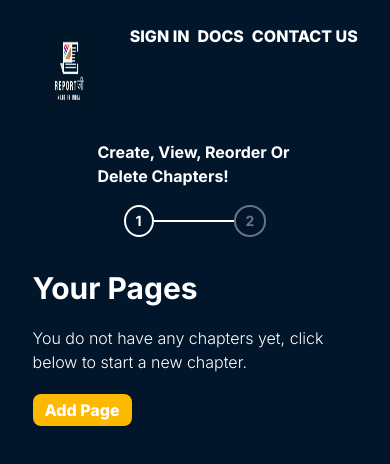
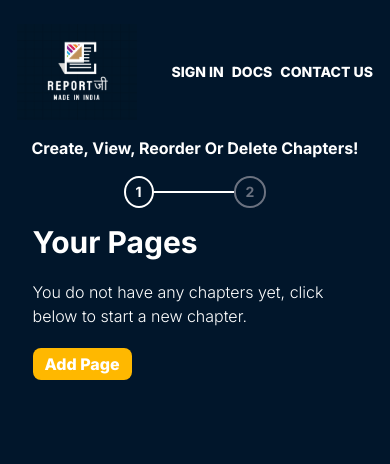
Before and after one commit to vbv-nyk/reportji-frontend, a Next.js app: page /reportgen in a window 390 px wide. Shown: the top 464 px of the page. Built offline with nearby package versions, Linux system fonts and the light colour scheme.

Commit message:
initial mobile ui

```diff
--- a/app/Components/Buttons/ButtonYellow1.tsx
+++ b/app/Components/Buttons/ButtonYellow1.tsx
@@ -2,7 +2,7 @@ import { MouseEventHandler } from "react";
 
 export default function ButtonYellow1({content, onClick } : { content: String, onClick: MouseEventHandler}) {
   return (
-    <button onClick={onClick} className="bg-[#FFB800] md:py-3 md:px-12 text-lg text-white font-extrabold rounded-3xl">
+    <button onClick={onClick} className="bg-[#FFB800] py-2 px-4 md:py-3 md:px-12 text-lg text-white font-extrabold rounded-xl">
       {content}
     </button>
   );
--- a/app/Components/Navbar.tsx
+++ b/app/Components/Navbar.tsx
@@ -6,8 +6,8 @@ export default function Navbar() {
     window.open(`${BACKEND_URL}/auth/google`, "_self");
   }
   return (
-    <div className="flex flex-wrap justify-center gap-2 items-center md:px-10 font-extrabold text-white uppercase">
-        <button className="uppercase" onClick={login}>Sign In</button>
+    <div className="flex flex-wrap text-sm justify-center gap-2 items-center md:px-10 font-extrabold text-white uppercase">
+        <button className="uppercase " onClick={login}>Sign In</button>
       <button className="uppercase">Docs</button>
       <button className="uppercase">Contact Us</button>
     </div>
--- a/app/reportgen/ViewPages/ViewPages.tsx
+++ b/app/reportgen/ViewPages/ViewPages.tsx
@@ -88,7 +88,7 @@ export default function ViewPages(props: ReportGenCommonProps) {
     );
   }
   return (
-    <div className="flex flex-col gap-5">
+    <div className="w-full flex flex-col gap-5">
       {PageList}
       <div className="flex gap-4">
         <ButtonYellow2 onClick={newChapter} content={"Add Page"} />
--- a/app/reportgen/common.tsx
+++ b/app/reportgen/common.tsx
@@ -17,8 +17,8 @@ import { CurrentView } from "./types";
 
 export function Common() {
   return (
-    <div className="flex flex-col gap-8 items-center">
-      <p className="text-white font-bold">
+    <div className="w-full flex flex-col gap-8 items-center">
+      <p className="w-full  text-center text-white font-bold">
         Just A Few Steps Away From Getting Your Report Ready !
       </p>
     </div>
--- a/app/reportgen/page.tsx
+++ b/app/reportgen/page.tsx
@@ -48,10 +48,10 @@ export default function Page() {
     switch(currentView) {
       case CurrentView.SHOW_PAGES_VIEW:
           return <>
-              <div className="self-end place-content-end row-start-2 row-end-3 col-start-2 col-end-4">
+              <div className="">
                 <ViewPagesHeader {...props} />
               </div>
-            <div className="flex items-center justify-center row-start-3 row-end-4 col-start-2 col-end-4">
+            <div className="flex items-center justify-center">
               <Progress pageNumber={currentView} />
             </div>
           </>
@@ -79,20 +79,15 @@ export default function Page() {
   }, [currentView])
   return (
     <ApolloProvider client={client}>
-      <div className="pt-6 bg-[#01162B] flex flex-col gap-4 min-h-screen h-max">
-        <div className=" grid grid-rows-[230px_0px] grid-cols-2">
-          <div className={`grid grid-cols-4 grid-rows-[100px_50px_${displayRow}px] row-start-1 row-end-3 col-start-1 col-end-3`}>
-            <div className="pl-10 row-start-1 row-end-3 col-start-1 col-end-2">
+      <div className="pt-6 bg-[#01162B] flex flex-col gap-4 h-screen">
+        <div className="flex justify-around">
               <Logo2 />
-            </div>
-            <div className="w-full justify-self-end col-start-2 col-end-5 max-w-[500px] ">
               <Navbar />
-            </div>
-            {HeaderSection()}
-          </div>
         </div>
-        <div className="h-full col-start-1 pb-5 col-end-3 w-10/12 mx-auto">
+        {HeaderSection()}
+        <div className="h-full w-10/12 flex mx-auto">
           {currentView == CurrentView.SHOW_PAGES_VIEW && (
+
             <ViewPages {...props} />
           )}
           {currentView == CurrentView.ENTER_CHAPTER_VIEW && (
--- a/app/reportgen/step1.tsx
+++ b/app/reportgen/step1.tsx
@@ -1,31 +1,45 @@
 import { Dispatch, SetStateAction, useRef } from "react";
 import ButtonYellow1 from "../Components/Buttons/ButtonYellow1";
-import {  ReportGenCommonProps } from "./common";
+import { ReportGenCommonProps } from "./common";
 import { Page } from "../types/types";
 import { CurrentView } from "./types";
 
-export default function Step1(props: ReportGenCommonProps){
+export default function Step1(props: ReportGenCommonProps) {
   const chapterNameRef = useRef<HTMLInputElement>(null);
-    const {setCurrentView, pages, setPages, currentPage, } = props;
+  const { setCurrentView, pages, setPages, currentPage } = props;
   function nextPage() {
-        if(!chapterNameRef.current) {
+    if (!chapterNameRef.current) {
       return;
     }
 
-        if(!chapterNameRef.current.value) {
+    if (!chapterNameRef.current.value) {
       return;
     }
     const newPageDetails: Page = {
       name: chapterNameRef.current.value,
-            elements: []
-        }
+      elements: [],
+    };
 
     setPages([...pages, newPageDetails]);
     setCurrentView(CurrentView.ENTER_CONTENT_VIEW);
   }
 
-    return (<div className="h-full flex flex-col gap-20 items-center justify-around">
-        <input ref={chapterNameRef} className="px-2 py-3 w-full rounded-lg text-center font-extrabold text-xl" placeholder="Enter The Chapter Name Here"/>
-        <ButtonYellow1 content={"Next"} onClick={nextPage}/>
-    </div>)
+  return (
+    <div className="h-full w-full flex flex-col justify-start items-start gap-4 ">
+        <img className="" src="./images/chapter_name.png" />
+        <div className="flex flex-col gap-4 items-start">
+          <div className="flex flex-col gap-2">
+            <div className="text-white text-xl font-bold">
+              Enter The Chapter Name
+            </div>
+            <input
+              ref={chapterNameRef}
+              className="px-2 py-3 w-full rounded-lg text-center font-extrabold "
+              placeholder="This Will Appear On Your Index"
+            />
+          </div>
+          <ButtonYellow1 content={"Next ->"} onClick={nextPage} />
+      </div>
+    </div>
+  );
 }
```
Lines whose indentation alone changed are shown as unchanged.
